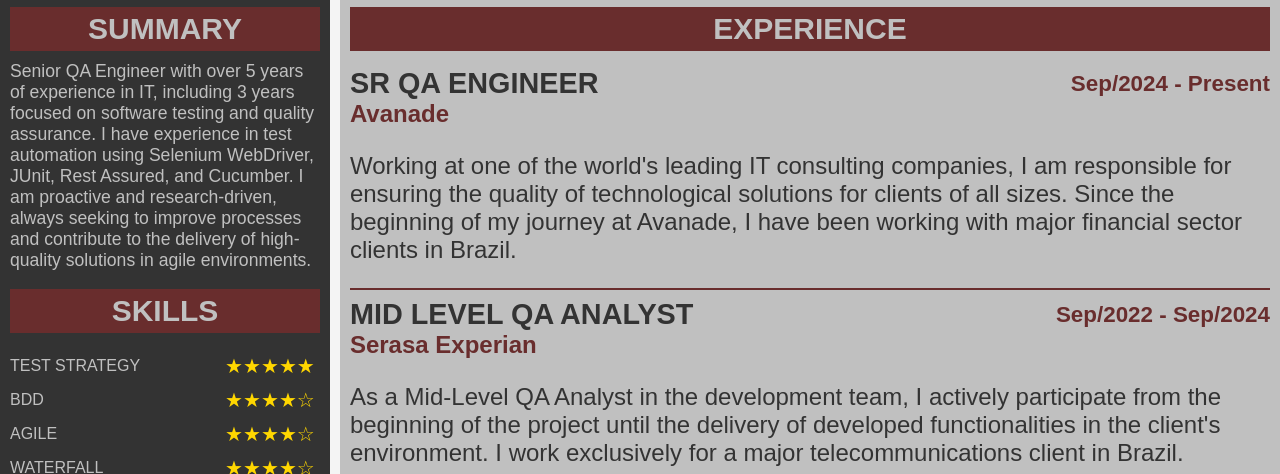
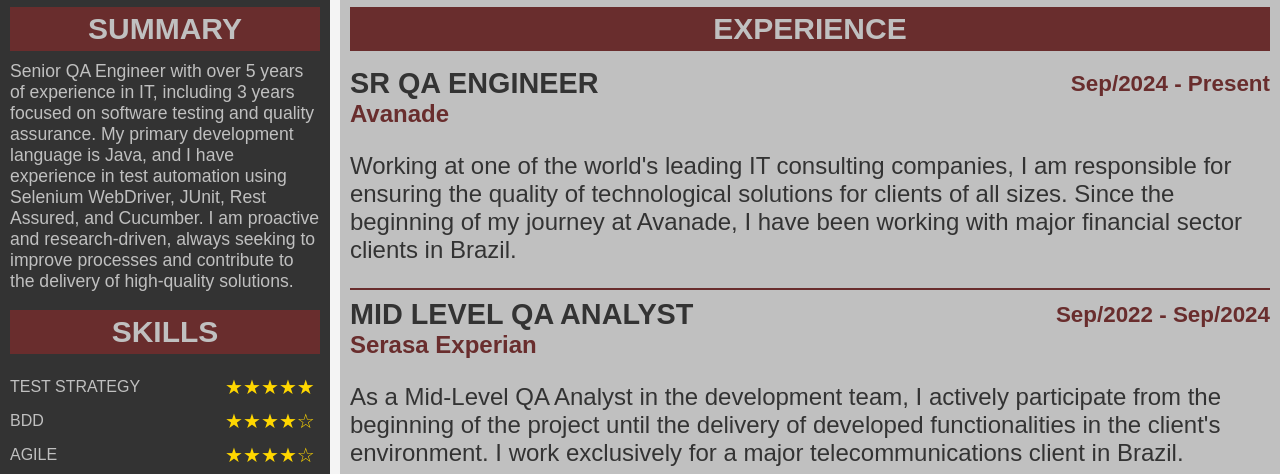
Before and after one commit to matheuswachtler/Resume, a plain HTML site: page index.html in a window 1280 px wide. Shown: the part 283-757 px from the top of the page. Drawn offline with Linux system fonts and the light colour scheme.

Commit message:
Update summary in index.html

```diff
--- a/index.html
+++ b/index.html
@@ -50,9 +50,9 @@
                 <div class="left-content">
                     <h3 class="section-title">SUMMARY</h3>
                     <p class="text-base">Senior QA Engineer with over 5 years of experience in IT, including 3 years focused on software
-                        testing and quality assurance. I have experience in test automation using Selenium WebDriver, JUnit, Rest Assured,
-                        and Cucumber. I am proactive and research-driven, always seeking to improve processes and contribute to the
-                        delivery of high-quality solutions in agile environments.</p>
+                        testing and quality assurance. My primary development language is Java, and I have experience in test automation
+                        using Selenium WebDriver, JUnit, Rest Assured, and Cucumber. I am proactive and research-driven, always seeking
+                        to improve processes and contribute to the delivery of high-quality solutions.</p>
 
                     <h3 class="section-title">SKILLS</h3>
                     <ul>
```
